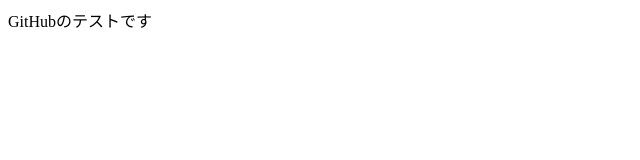
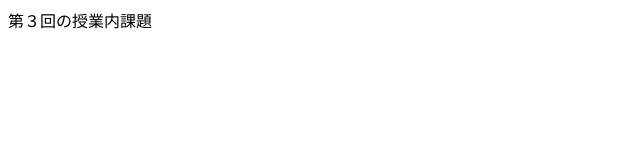
Before and after one commit to Kitio108/Kitio108.github.io, a plain HTML site: page 2023.html in a window 1280 px wide. Shown: the full height of the page, 0-640 px from the left. Drawn offline with Linux system fonts and the light colour scheme.

Commit message:
最初のコミットテスト

```diff
--- a/index.html
+++ b/2023.html
@@ -2,9 +2,9 @@
 <html lang="en">
 <head>
   <meta charset="UTF-8">
-  <title>GitHubのテスト</title>
+  <title>2023年春学期</title>
 </head>
 <body>
-  GitHubのテストです
+第３回の授業内課題
 </body>
 </html>
```
